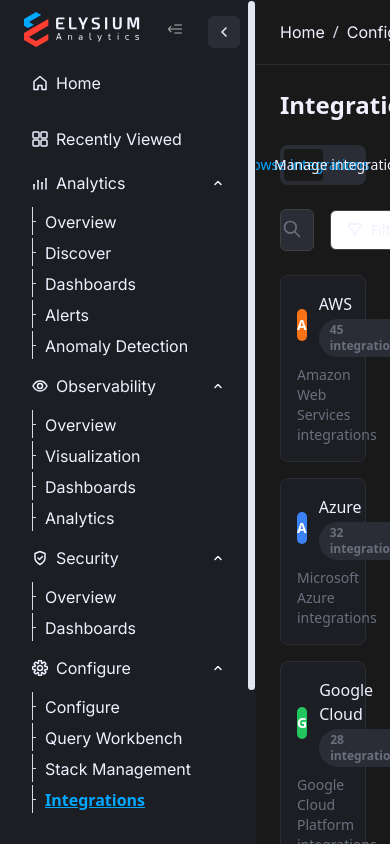
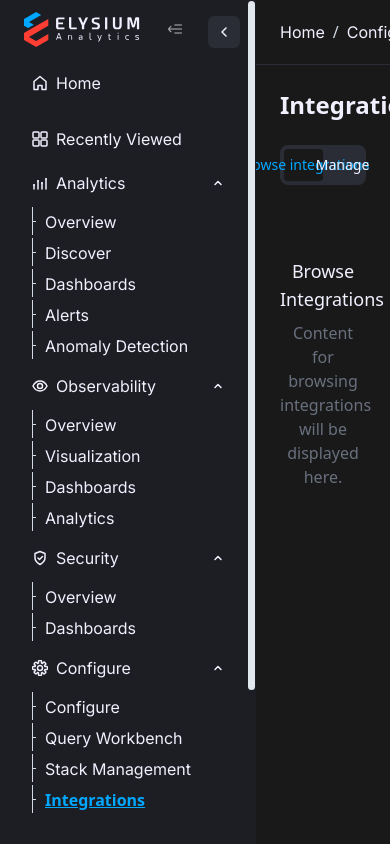
Before and after one commit to johnedelatorre/bolt-elysium, a React (Vite) app: page / in a window 390 px wide. Built offline with nearby package versions, Linux system fonts and the light colour scheme.

Commit message:
Revert to original production content

```diff
--- a/src/screens/IntegrationsLanding/sections/PageBodySubsection/PageBodySubsection.tsx
+++ b/src/screens/IntegrationsLanding/sections/PageBodySubsection/PageBodySubsection.tsx
@@ -1,4 +1,4 @@
-import React, { useState } from "react";
+import React from "react";
 import { Tabs, TabsContent, TabsList, TabsTrigger } from "../../../../components/ui/tabs";
 import { Badge } from "../../../../components/ui/badge";
 import { Button } from "../../../../components/ui/button";
@@ -9,52 +9,7 @@ import { Accordion, AccordionContent, AccordionItem, AccordionTrigger } from "..
 import { LineChart } from "../../../../components/charts/LineChart";
 import { BarChart } from "../../../../components/charts/BarChart";
 
-// Mock data for alerts
-const alertsData = [
-  { id: 1, description: "Analyze mock web traffic log data for Elastic's website", status: "Installed", category: "Security Data Analytics", lastUpdated: "Dec 17, 2020" },
-  { id: 2, description: "Analyze mock web traffic log data for Elastic's website", status: "Installed", category: "Security Data Analytics", lastUpdated: "Dec 17, 2020" },
-  { id: 3, description: "Analyze mock web traffic log data for Elastic's website", status: "Installed", category: "Security Data Analytics", lastUpdated: "Dec 17, 2020" },
-  { id: 4, description: "Analyze mock web traffic log data for Elastic's website", status: "Installed", category: "Metrics", lastUpdated: "Dec 17, 2020" },
-  { id: 5, description: "Analyze mock web traffic log data for Elastic's website", status: "Installed", category: "Analytics", lastUpdated: "Dec 17, 2020" },
-  { id: 6, description: "Analyze mock web traffic log data for Elastic's website", status: "Installed", category: "Security Data Analytics", lastUpdated: "Dec 17, 2020" },
-  { id: 7, description: "Analyze mock web traffic log data for Elastic's website", status: "Installed", category: "Security Data Analytics", lastUpdated: "Dec 17, 2020" },
-  { id: 8, description: "Analyze mock web traffic log data for Elastic's website", status: "Installed", category: "Security Data Analytics", lastUpdated: "Dec 17, 2020" },
-  { id: 9, description: "Analyze mock web traffic log data for Elastic's website", status: "Installed", category: "Security Data Analytics", lastUpdated: "Dec 17, 2020" },
-  { id: 10, description: "Analyze mock web traffic log data for Elastic's website", status: "Installed", category: "Security Data Analytics", lastUpdated: "Dec 17, 2020" },
-];
-
 export const PageBodySubsection = (): JSX.Element => {
-  const [selectedRows, setSelectedRows] = useState<number[]>([]);
-
-  // Handle individual row selection
-  const handleRowSelect = (rowId: number, checked: boolean) => {
-    if (checked) {
-      setSelectedRows(prev => [...prev, rowId]);
-    } else {
-      setSelectedRows(prev => prev.filter(id => id !== rowId));
-    }
-  };
-
-  // Handle select all
-  const handleSelectAll = (checked: boolean) => {
-    if (checked) {
-      setSelectedRows(alertsData.map(alert => alert.id));
-    } else {
-      setSelectedRows([]);
-    }
-  };
-
-  // Check if all rows are selected
-  const isAllSelected = selectedRows.length === alertsData.length && alertsData.length > 0;
-
-  // Check if some but not all rows are selected (indeterminate state)
-  const isIndeterminate = selectedRows.length > 0 && selectedRows.length < alertsData.length;
-
-  // Clear selection
-  const clearSelection = () => {
-    setSelectedRows([]);
-  };
-
   // Line chart data
   const lineChartData = {
     labels: ['Mon', 'Tue', 'Wed', 'Thu', 'Fri', 'Sat', 'Sun'],
@@ -136,61 +91,19 @@ export const PageBodySubsection = (): JSX.Element => {
                 value="manage"
                 className="data-[state=active]:bg-[#19191a] data-[state=active]:text-textprimary-euicolorprimarytext text-coreempty-euicoloremptyshade"
               >
-                Manage integrations
+                Manage
               </TabsTrigger>
             </TabsList>
 
             {/* Browse Integrations Tab */}
             <TabsContent value="browse" className="space-y-6 mt-6">
-              {/* Search and Filter Section */}
-              <div className="flex items-center gap-4">
-                <div className="flex-1 relative">
-                  <input
-                    type="text"
-                    placeholder="Search integrations..."
-                    className="w-full px-4 py-2 bg-[#2a2d35] border border-[#404040] rounded-md text-coreempty-euicoloremptyshade placeholder-text-subdued-euitextsubduedcolor focus:outline-none focus:ring-2 focus:ring-textprimary-euicolorprimarytext focus:border-transparent"
-                  />
-                  <svg className="absolute right-3 top-2.5 w-5 h-5 text-text-subdued-euitextsubduedcolor" fill="none" stroke="currentColor" viewBox="0 0 24 24">
-                    <path strokeLinecap="round" strokeLinejoin="round" strokeWidth={2} d="M21 21l-6-6m2-5a7 7 0 11-14 0 7 7 0 0114 0z" />
-                  </svg>
-                </div>
-                <Button variant="outline" className="border-[#404040] text-coreempty-euicoloremptyshade hover:bg-[#2a2d35]">
-                  <svg className="w-4 h-4 mr-2" fill="none" stroke="currentColor" viewBox="0 0 24 24">
-                    <path strokeLinecap="round" strokeLinejoin="round" strokeWidth={2} d="M3 4a1 1 0 011-1h16a1 1 0 011 1v2.586a1 1 0 01-.293.707l-6.414 6.414a1 1 0 00-.293.707V17l-4 4v-6.586a1 1 0 00-.293-.707L3.293 7.414A1 1 0 013 6.707V4z" />
-                  </svg>
-                  Filter
-                </Button>
-              </div>
-
-              {/* Integration Categories */}
-              <div className="grid grid-cols-1 md:grid-cols-2 lg:grid-cols-3 gap-4">
-                {[
-                  { name: "AWS", description: "Amazon Web Services integrations", count: 45, color: "bg-orange-500" },
-                  { name: "Azure", description: "Microsoft Azure integrations", count: 32, color: "bg-blue-500" },
-                  { name: "Google Cloud", description: "Google Cloud Platform integrations", count: 28, color: "bg-green-500" },
-                  { name: "Kubernetes", description: "Container orchestration monitoring", count: 15, color: "bg-purple-500" },
-                  { name: "Docker", description: "Container monitoring and logging", count: 12, color: "bg-cyan-500" },
-                  { name: "Nginx", description: "Web server monitoring", count: 8, color: "bg-green-600" },
-                ].map((category) => (
-                  <div key={category.name} className="bg-[#1d1e24] border border-[#2a2d35] rounded-lg p-4 hover:border-textprimary-euicolorprimarytext transition-colors cursor-pointer">
-                    <div className="flex items-center gap-3 mb-2">
-                      <div className={`w-8 h-8 ${category.color} rounded-md flex items-center justify-center text-white font-bold text-sm`}>
-                        {category.name.charAt(0)}
-                      </div>
-                      <div>
-                        <h3 className="font-medium text-coreempty-euicoloremptyshade">{category.name}</h3>
-                        <Badge variant="secondary" className="text-xs bg-[#2a2d35] text-text-subdued-euitextsubduedcolor">
-                          {category.count} integrations
-                        </Badge>
-                      </div>
-                    </div>
-                    <p className="text-sm text-text-subdued-euitextsubduedcolor">{category.description}</p>
-                  </div>
-                ))}
+              <div className="text-center py-12">
+                <h3 className="text-lg font-medium text-coreempty-euicoloremptyshade mb-2">Browse Integrations</h3>
+                <p className="text-text-subdued-euitextsubduedcolor">Content for browsing integrations will be displayed here.</p>
               </div>
             </TabsContent>
 
-            {/* Manage Integrations Tab */}
+            {/* Manage Tab */}
             <TabsContent value="manage" className="space-y-6 mt-6">
               {/* Alerts Breakdown Section */}
               <Accordion type="single" collapsible defaultValue="alerts-breakdown" className="w-full">
@@ -207,48 +120,28 @@ export const PageBodySubsection = (): JSX.Element => {
                       </Button>
                     </div>
                   </AccordionTrigger>
-                  <AccordionContent className="p-4">
+                  <AccordionContent className="px-4 pb-4">
                     <div className="space-y-4">
-                      {/* Selection Info and Actions */}
-                      <div className="flex items-center justify-between">
+                      {/* Selection Info */}
                       <div className="flex items-center gap-4 text-sm">
-                          <span className="text-textprimary-euicolorprimarytext">
-                            Showing 1-10 of 15
-                          </span>
+                        <span className="text-textprimary-euicolorprimarytext">Showing 1-10 of 15</span>
                         <span className="text-coreempty-euicoloremptyshade">Dashboards</span>
-                          <span className="text-textprimary-euicolorprimarytext">
-                            {selectedRows.length} Selected
-                          </span>
-                          {selectedRows.length > 0 && (
+                        <span className="text-textprimary-euicolorprimarytext">3 Selected</span>
                         <Button
                           variant="ghost"
                           size="sm"
-                              onClick={clearSelection}
                           className="text-textprimary-euicolorprimarytext hover:text-blue-400 hover:bg-transparent p-0 h-auto font-normal underline"
                         >
                           Clear selection
                         </Button>
-                          )}
-                        </div>
                       </div>
 
                       {/* Data Table */}
                       <div className="border border-[#2a2d35] rounded-lg overflow-hidden">
                         {/* Table Header */}
                         <div className="bg-[#2a2d35] px-4 py-3 grid grid-cols-12 gap-4 items-center text-sm font-medium text-coreempty-euicoloremptyshade">
-                          <div className="col-span-1 flex items-center">
-                            <div className="relative">
-                              <Checkbox
-                                checked={isAllSelected}
-                                onCheckedChange={handleSelectAll}
-                                className="h-5 w-5 border-2 border-corelight-euicolorlightshade data-[state=checked]:bg-textprimary-euicolorprimarytext data-[state=checked]:border-textprimary-euicolorprimarytext data-[state=checked]:text-white"
-                              />
-                              {isIndeterminate && !isAllSelected && (
-                                <div className="absolute inset-0 flex items-center justify-center pointer-events-none">
-                                  <div className="w-2.5 h-0.5 bg-textprimary-euicolorprimarytext rounded-full"></div>
-                                </div>
-                              )}
-                            </div>
+                          <div className="col-span-1">
+                            <Checkbox className="h-4 w-4" />
                           </div>
                           <div className="col-span-5">DESCRIPTION</div>
                           <div className="col-span-2">STATUS</div>
@@ -259,34 +152,33 @@ export const PageBodySubsection = (): JSX.Element => {
 
                         {/* Table Body */}
                         <div className="divide-y divide-[#2a2d35]">
-                          {alertsData.map((alert) => (
+                          {Array.from({ length: 10 }).map((_, index) => (
                             <div
-                              key={alert.id}
+                              key={index}
                               className={`px-4 py-3 grid grid-cols-12 gap-4 items-center text-sm hover:bg-[#2a2d35] transition-colors duration-200 ${
-                                selectedRows.includes(alert.id) ? 'bg-[#2a2d35]' : 'bg-[#1d1e24]'
+                                index < 3 ? 'bg-[#2a2d35]' : 'bg-[#1d1e24]'
                               }`}
                             >
-                              <div className="col-span-1 flex items-center">
+                              <div className="col-span-1">
                                 <Checkbox
-                                  checked={selectedRows.includes(alert.id)}
-                                  onCheckedChange={(checked) => handleRowSelect(alert.id, checked as boolean)}
-                                  className="h-5 w-5 border-2 border-corelight-euicolorlightshade data-[state=checked]:bg-textprimary-euicolorprimarytext data-[state=checked]:border-textprimary-euicolorprimarytext data-[state=checked]:text-white"
+                                  className="h-4 w-4"
+                                  defaultChecked={index < 3}
                                 />
                               </div>
                               <div className="col-span-5 text-coreempty-euicoloremptyshade">
-                                {alert.description}
+                                Analyze mock web traffic log data for Elastic's website
                               </div>
                               <div className="col-span-2">
                                 <div className="flex items-center gap-2">
                                   <div className="w-2 h-2 bg-coresuccess-euicolorsuccess rounded-full"></div>
-                                  <span className="text-coreempty-euicoloremptyshade">{alert.status}</span>
+                                  <span className="text-coreempty-euicoloremptyshade">Installed</span>
                                 </div>
                               </div>
                               <div className="col-span-2 text-coreempty-euicoloremptyshade">
-                                {alert.category}
+                                {index < 3 ? 'Security Data Analytics' : index === 3 ? 'Metrics' : index === 4 ? 'Analytics' : 'Security Data Analytics'}
                               </div>
                               <div className="col-span-1 text-coreempty-euicoloremptyshade">
-                                {alert.lastUpdated}
+                                Dec 17, 2020
                               </div>
                               <div className="col-span-1">
                                 <Button
@@ -319,9 +211,9 @@ export const PageBodySubsection = (): JSX.Element => {
                               <path strokeLinecap="round" strokeLinejoin="round" strokeWidth={2} d="M15 19l-7-7 7-7" />
                             </svg>
                           </Button>
-                          {[1, 15, 16, 17, 18, 19, 20].map((page, index) => (
+                          {[1, '...', 15, 16, 17, 18, 19, 20].map((page, index) => (
                             <Button
-                              key={page}
+                              key={index}
                               variant="ghost"
                               size="sm"
                               className={`px-2 py-1 h-auto text-sm ${
@@ -330,7 +222,7 @@ export const PageBodySubsection = (): JSX.Element => {
                                   : 'text-coreempty-euicoloremptyshade hover:text-white hover:bg-[#2a2d35]'
                               }`}
                             >
-                              {index === 1 ? '...' : page}
+                              {page}
                             </Button>
                           ))}
                           <Button
@@ -364,7 +256,7 @@ export const PageBodySubsection = (): JSX.Element => {
                       </Button>
                     </div>
                   </AccordionTrigger>
-                  <AccordionContent className="p-4">
+                  <AccordionContent className="px-4 pb-4">
                     <div className="space-y-6">
                       {/* Statistics Header */}
                       <div className="flex items-center justify-between">
@@ -428,7 +320,7 @@ export const PageBodySubsection = (): JSX.Element => {
                       </Button>
                     </div>
                   </AccordionTrigger>
-                  <AccordionContent className="p-4">
+                  <AccordionContent className="px-4 pb-4">
                     <div className="space-y-6">
                       {/* Statistics Header */}
                       <div className="flex items-center justify-between">
```
Lines whose indentation alone changed are shown as unchanged.
